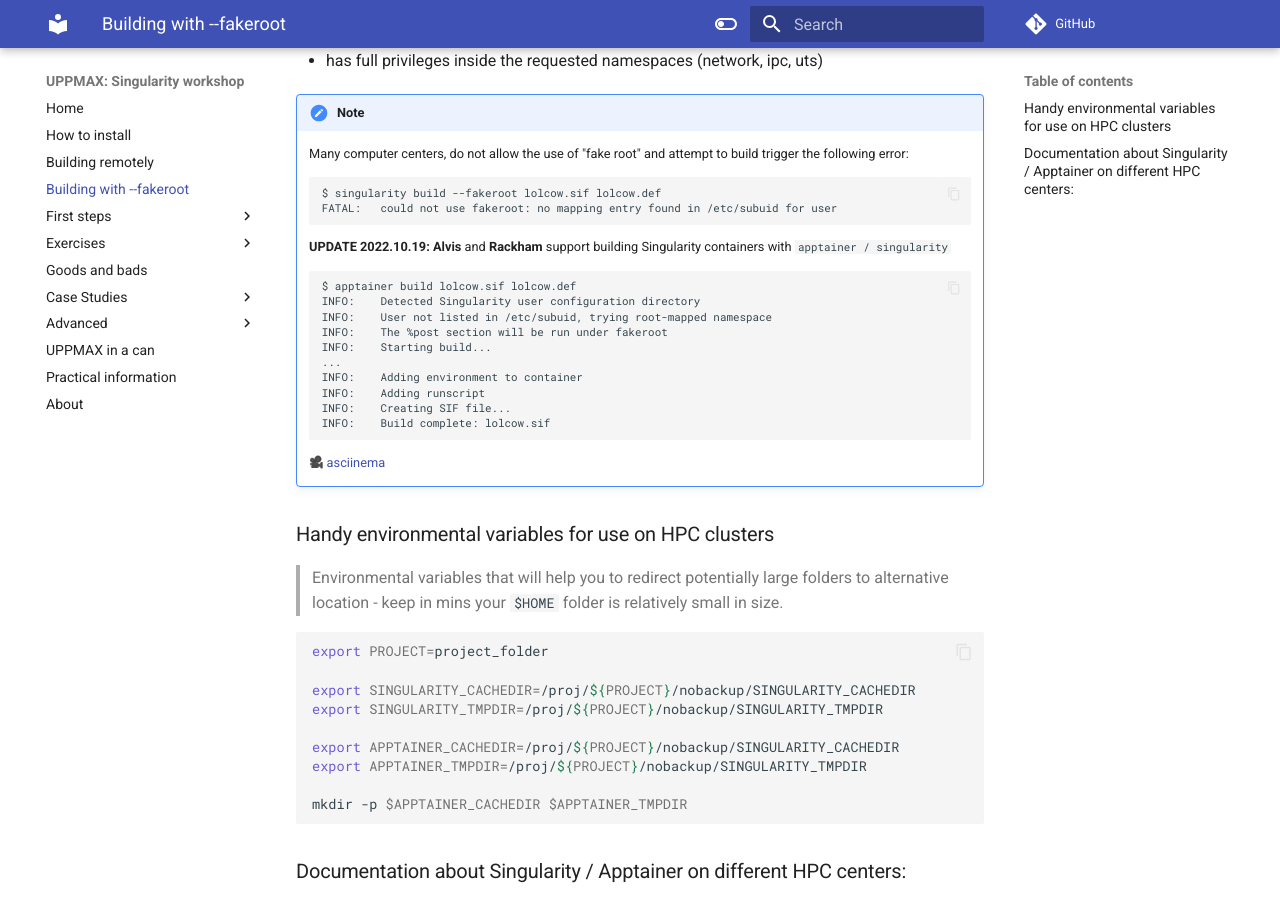
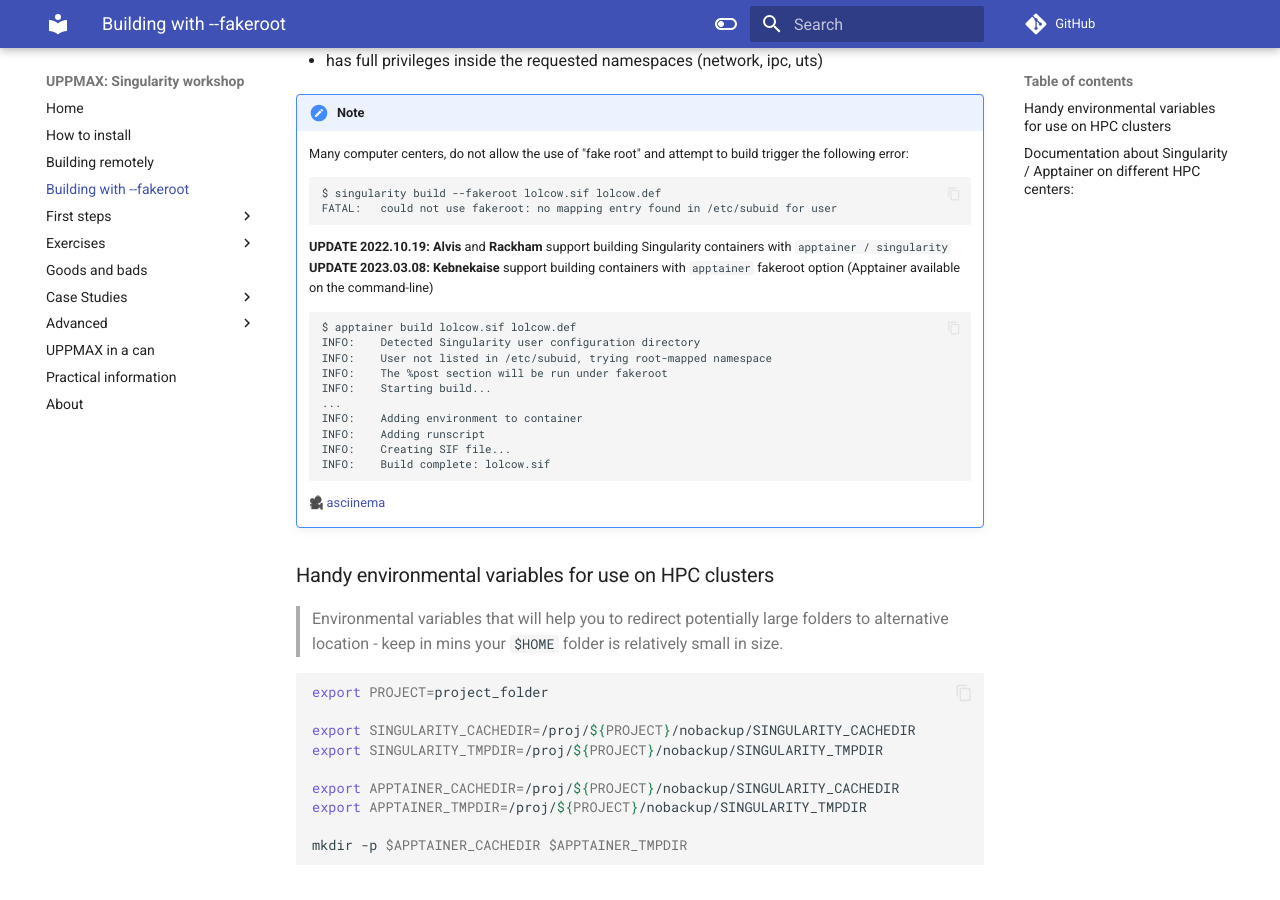
Before and after one commit to pmitev/UPPMAX-Singularity-workshop, an MkDocs documentation site: the page built from docs/fakeroot.md, in a window 1280 px wide and 900 px high, scrolled down 416 px. Built offline with MkDocs 1.6.1 and Material for MkDocs 9.7.7, drawn with Linux system fonts in a browser that asks for light colours; emoji names are drawn with the system emoji font; comment, search, counter and statistics services are not loaded.

Commit message:
fakeroot update kebne

````diff
--- a/docs/fakeroot.md
+++ b/docs/fakeroot.md
@@ -19,6 +19,7 @@
     ```
 
     **UPDATE 2022.10.19:** **Alvis** and **Rackham** support building Singularity containers with `apptainer / singularity`
+    **UPDATE 2023.03.08:** **Kebnekaise** support building containers with `apptainer` fakeroot option (Apptainer available on the command-line)
     ```
     $ apptainer build lolcow.sif lolcow.def
     INFO:    Detected Singularity user configuration directory
````
